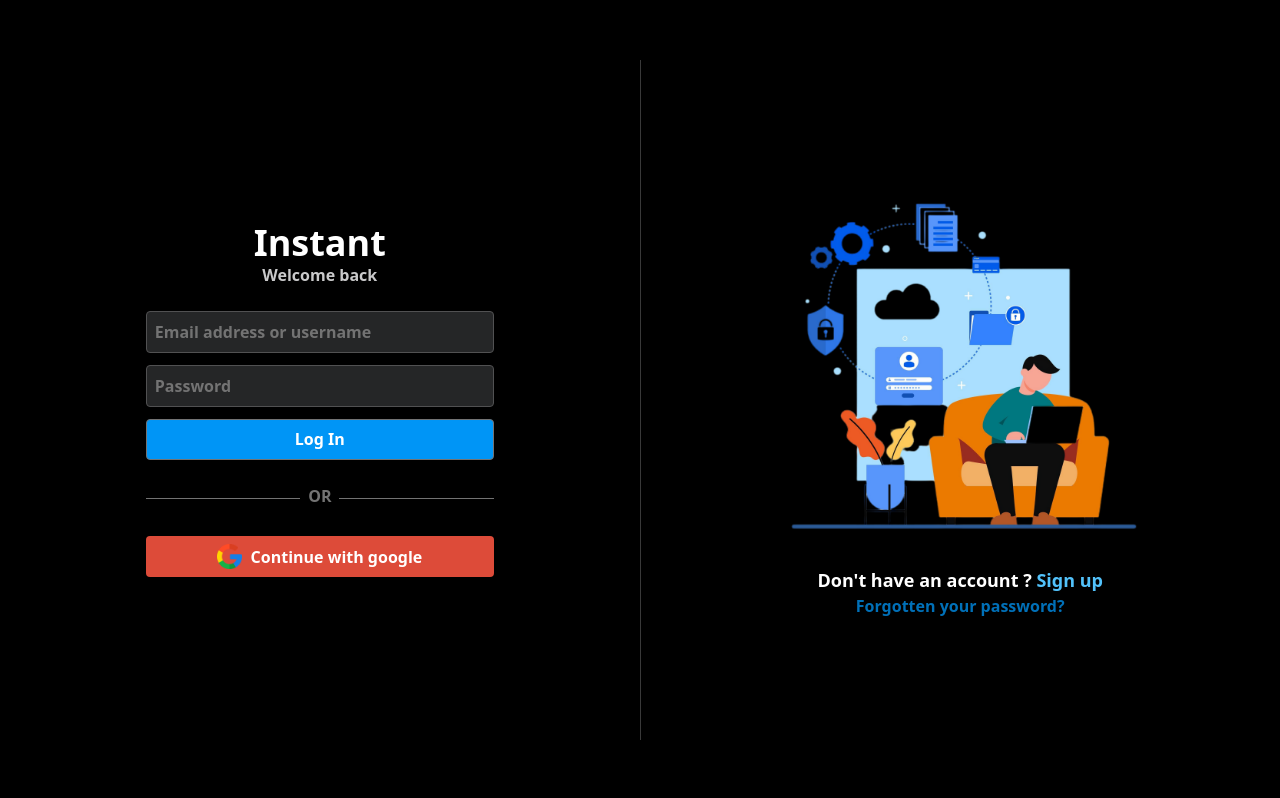
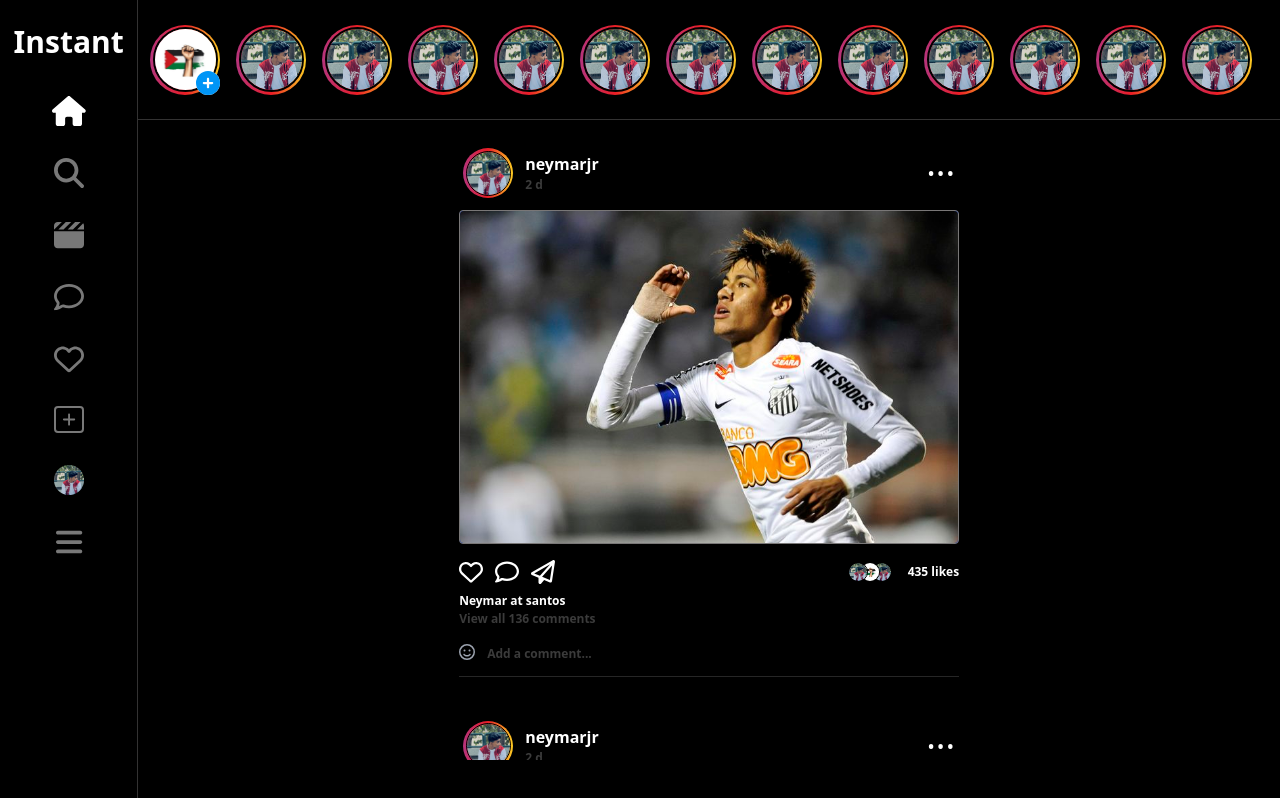
Before and after one commit to shahzadahamad/Instant, a React (Vite) app in the folder Frontend/: page / in a window 1280 px wide. Built offline with nearby package versions, Linux system fonts and the light colour scheme; no server answers.

Commit message:
login form functionality completed

```diff
--- a/Frontend/src/App.tsx
+++ b/Frontend/src/App.tsx
@@ -11,7 +11,7 @@ function App() {
   return (
     <Router>
       <Routes>
-        <Route path="/" element={<SignIn />} />
+        <Route path="/" element={<Home />} />
         <Route path="/sign-in" element={<SignIn />} />
         <Route path="/sign-up" element={<SignUp />} />
         <Route path="/otp" element={<Otp />} />
--- a/Frontend/src/components/authentication/OtpForm.tsx
+++ b/Frontend/src/components/authentication/OtpForm.tsx
@@ -54,9 +54,9 @@ const Otp = () => {
         ...parsedData,
         otp,
       });
+      localStorage.removeItem("signUpFormData");
       setTimeout(() => {
         navigate("/sign-in");
-        localStorage.removeItem("signUpFormData");
         toast.success(response.data.message);
         setLoading(false);
       }, 1000);
--- a/Frontend/src/components/authentication/SignInForm.tsx
+++ b/Frontend/src/components/authentication/SignInForm.tsx
@@ -1,6 +1,56 @@
+import { useState } from "react";
 import Image from "./Image";
+import { useNavigate } from "react-router-dom";
+import { SignInFormData } from "../../types/authentication/authenticationTypes";
+import { signInSchema } from "../../validations/authValidations";
+import toast from "react-hot-toast";
+import apiClient from "../../apis/apiClient";
+import { AxiosError } from "axios";
 
 const SignIn = () => {
+  const navigate = useNavigate();
+  const [loading, setLoading] = useState(false);
+  const [formData, setFormData] = useState<SignInFormData>({
+    usernameOrEmail: "",
+    password: "",
+  });
+
+  const handleInputChanges = (e: React.ChangeEvent<HTMLInputElement>) => {
+    setFormData({ ...formData, [e.target.id]: e.target.value });
+  };
+
+  const handleFormSubmit = async (e: React.FormEvent) => {
+    e.preventDefault();
+    setLoading(true);
+    const parsed = signInSchema.safeParse(formData);
+    if (!parsed.success) {
+      const errorMessages = parsed.error.issues.map((err) => err.message);
+      toast.error(errorMessages[0]);
+      setLoading(false);
+      return;
+    }
+    toast.dismiss();
+    try {
+      const response = await apiClient.post(`/auth/login`, formData);
+      const token = response.data.token;
+      localStorage.setItem("token", token);
+      setTimeout(() => {
+        navigate("/");
+        toast.success("Login successful!");
+        setLoading(false);
+      }, 1000);
+    } catch (error) {
+      if (error instanceof AxiosError && error.response) {
+        console.log(error);
+        const errorMsg = error.response.data?.error || "An error occurred";
+        toast.error(errorMsg);
+      } else {
+        console.error("Unexpected error:", error);
+        toast.error("An unexpected error occurred");
+      }
+    }
+  };
+
   return (
     <>
       <div className="bg-black w-full md:w-1/2 h-[100vh] flex justify-center items-center">
@@ -9,24 +59,34 @@ const SignIn = () => {
             <h1 className="text-4xl">Instant</h1>
             <p className="text-[#C9C9CA]">Welcome back</p>
           </div>
-          <form className="flex flex-col gap-3">
+          <form
+            className="flex flex-col text-white gap-3"
+            onSubmit={handleFormSubmit}
+          >
             <input
               type="text"
-              className="border border-[#515152] bg-[#252627] p-2 rounded placeholder-[#737373] placeholder-bold"
-              name="email"
+              className="border border-[#515152] bg-[#252627] p-2 rounded placeholder-[#737373] placeholder-bold outline-none"
+              id="usernameOrEmail"
               placeholder="Email address or username"
+              onChange={handleInputChanges}
             />
             <input
               type="password"
-              className="border border-[#515152] bg-[#252627] p-2 rounded placeholder-[#737373] placeholder-bold"
-              name="password"
+              className="border border-[#515152] bg-[#252627] p-2 rounded placeholder-[#737373] placeholder-bold outline-none"
+              id="password"
               placeholder="Password"
+              onChange={handleInputChanges}
             />
             <button
-              type="button"
-              className="w-full h-[2.583rem] font-bold text-white border border-[#737373] rounded bg-[#0095F6]"
+              type="submit"
+              disabled={loading}
+              className={`w-full h-[2.583rem] outline-none font-bold text-white border border-[#737373] rounded bg-[#0095F6] ${
+                loading
+                  ? "opacity-60 cursor-not-allowed"
+                  : "opacity-100 cursor-pointer"
+              }`}
             >
-              Log In
+              {loading ? <div className="spinner"></div> : "Log In"}
             </button>
           </form>
           <div className="flex items-center gap-2">
--- a/Frontend/src/types/authentication/authenticationTypes.ts
+++ b/Frontend/src/types/authentication/authenticationTypes.ts
@@ -8,3 +8,7 @@ export interface ImageProps {
 export interface SignUpFormData {
   [key: string]: string;
 }
+
+export interface SignInFormData {
+  [key: string]: string;
+}
--- a/Frontend/src/validations/authValidations.ts
+++ b/Frontend/src/validations/authValidations.ts
@@ -53,3 +53,19 @@ export const otpSchema = z.object({
     .max(6, "Otp must be at most 6 numbers")
     .regex(/^[0-9]+$/, "Code must be integers"),
 });
+
+export const signInSchema = z.object({
+  usernameOrEmail: z
+    .string()
+    .min(1, "Username or email is required")
+    .regex(
+      /^[a-zA-Z_]+$/,
+      "Username should only contain characters and should not contain spaces or special characters"
+    ),
+  password: z
+    .string()
+    .min(1, "Password is required")
+    .min(8, "Password must be at least 8 characters")
+    .max(32, "Password must be at most 32 characters")
+    .regex(/^\S+$/, "Password should not contain spaces"),
+});
```
